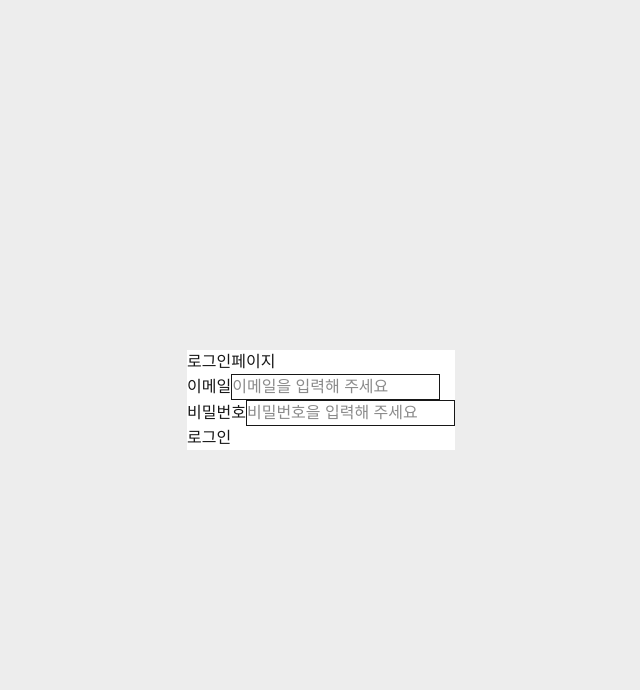
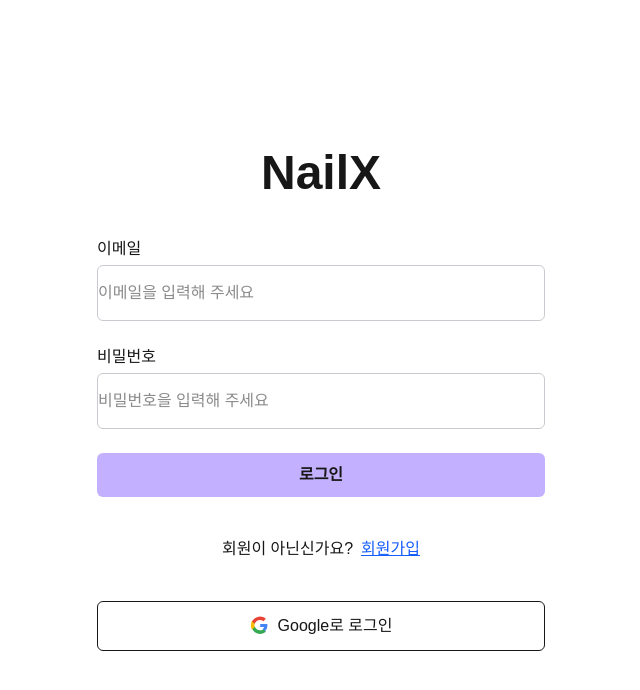
Before and after one commit to KimTaeEun1632/AI-Nail-Art, a Next.js app: page /auth/signIn in a window 1280 px wide. Shown: the top 690 px of the page, without its empty margins (319-959 px from the left). Built offline with nearby package versions, Linux system fonts and the light colour scheme.

Commit message:
style: 회원가입, 로그인페이지 스타일 추가

```diff
--- a/src/components/Common/LoginButton.jsx
+++ b/src/components/Common/LoginButton.jsx
@@ -1,11 +1,11 @@
 import React from "react";
 import { signIn } from "next-auth/react";
 
-const LoginButton = () => {
+const GoogleLoinButton = ({ ...props }) => {
   return (
     <>
       <button
-        className="flex items-center justify-center gap-2 px-6 py-3 bg-[#dafba6] rounded-full hover:bg-[#edfad9] text-gray-700 font-medium cursor-pointer"
+        {...props}
         onClick={() =>
           signIn("google", {
             callbackUrl: "http://localhost:3000/test",
@@ -40,4 +40,4 @@
   );
 };
 
-export default LoginButton;
+export default GoogleLoinButton;
--- a/src/components/Common/SignInput.jsx
+++ b/src/components/Common/SignInput.jsx
@@ -15,9 +15,10 @@
     ref
   ) => {
     return (
-      <div>
+      <div className="flex flex-col gap-1">
         <label htmlFor={name}>{label}</label>
         <input
+          className="border rounded-md w-full h-14 border-[#CBC9CF]"
           placeholder={placeholder}
           name={name}
           type={type}
@@ -25,7 +26,9 @@
           {...props}
           disabled={disabled}
         />
-        {isError && <div>{errorMessage}</div>}
+        {isError && (
+          <span className="text-red-400 text-[14px] ">{errorMessage}</span>
+        )}
       </div>
     );
   }
--- a/src/pages/auth/signIn.jsx
+++ b/src/pages/auth/signIn.jsx
@@ -1,11 +1,12 @@
 import React from "react";
-import LoginButton from "@/components/Common/LoginButton";
+import GoogleLoinButton from "@/components/Common/LoginButton";
 import { USER_INPUT_VALIDATION } from "@/constants/user";
 import { useForm } from "react-hook-form";
 import EmptyLayout from "@/components/Layout/EmptyLayout";
 import SignInput from "@/components/Common/SignInput";
 import { signIn } from "next-auth/react";
 import { useRouter } from "next/router";
+import Link from "next/link";
 
 const { email, password } = USER_INPUT_VALIDATION;
 
@@ -59,12 +60,17 @@
     }
   };
   return (
-    <div className="min-h-screen flex items-center justify-center bg-[#ededed]">
-      <div className="bg-white">
-        로그인페이지
-        <form onSubmit={handleSubmit(onSubmit)}>
+    <div className="min-h-screen flex items-center justify-center">
+      <div className="flex flex-col items-center gap-10 w-full max-w-md">
+        <Link href="/" className="text-5xl font-bold">
+          NailX
+        </Link>
+        <div className="flex flex-col items-center gap-6 w-full">
+          <form
+            onSubmit={handleSubmit(onSubmit)}
+            className="flex flex-col gap-6 w-full"
+          >
             <SignInput
-            className="border "
               label="이메일"
               placeholder="이메일을 입력해 주세요"
               type="email"
@@ -73,7 +79,6 @@
               {...register("email", rules.emailRules)}
             />
             <SignInput
-            className="border "
               label="비밀번호"
               placeholder="비밀번호을 입력해 주세요"
               type="password"
@@ -81,10 +86,24 @@
               errorMessage={errors.password?.message}
               {...register("password", rules.passwordRules)}
             />
-          <button type="submit" disabled={!isValid}>
+            <button
+              type="submit"
+              disabled={!isValid}
+              className="bg-[#c3b1ff] w-full rounded-md h-11 font-bold"
+            >
               로그인
             </button>
           </form>
+        </div>
+        <div className="flex gap-2">
+          <span>회원이 아닌신가요?</span>
+          <Link href="/auth/signup" className="underline text-blue-600">
+            회원가입
+          </Link>
+        </div>
+        <div className="w-full">
+          <GoogleLoinButton className="w-full flex items-center justify-center gap-2 px-6 py-3 border rounded-md hover:bg-gray-200" />
+        </div>
       </div>
     </div>
   );
--- a/src/pages/auth/signUp.jsx
+++ b/src/pages/auth/signUp.jsx
@@ -1,8 +1,10 @@
 import { auth } from "@/apis/auth/auth";
+import GoogleLoinButton from "@/components/Common/LoginButton";
 import SignInput from "@/components/Common/SignInput";
 import EmptyLayout from "@/components/Layout/EmptyLayout";
 import { USER_INPUT_VALIDATION } from "@/constants/user";
 import { useMutation } from "@tanstack/react-query";
+import Link from "next/link";
 import { useRouter } from "next/router";
 import React from "react";
 import { useForm } from "react-hook-form";
@@ -65,9 +67,16 @@
   };
 
   return (
-    <div>
-      회원가입 페이지
-      <form onSubmit={handleSubmit(onsubmit)}>
+    <div className="min-h-screen flex items-center justify-center">
+      <div className="flex flex-col items-center gap-10 w-full max-w-md">
+        <Link href="/" className="text-5xl font-bold">
+          NailX
+        </Link>
+        <div className="flex flex-col items-center gap-6 w-full">
+          <form
+            onSubmit={handleSubmit(onsubmit)}
+            className="flex flex-col gap-6 w-full"
+          >
             <SignInput
               label="이메일"
               type="email"
@@ -103,16 +112,32 @@
                   notMatch: (value) => {
                     const { password } = getValues();
                     return (
-                  password === value || passwordConfirm?.errorMessage.confirm
+                      password === value ||
+                      passwordConfirm?.errorMessage.confirm
                     );
                   },
                 },
               })}
             />
-        <button type="submit" disabled={!isValid}>
+            <button
+              type="submit"
+              disabled={!isValid}
+              className="bg-[#c3b1ff] w-full rounded-md h-11 font-bold"
+            >
               회원가입
             </button>
           </form>
+        </div>
+        <div className="flex gap-2">
+          <span>이미 가압하셨나요?</span>
+          <Link href="/auth/signup" className="underline text-blue-600">
+            로그인
+          </Link>
+        </div>
+        <div className="w-full">
+          <GoogleLoinButton className="w-full flex items-center justify-center gap-2 px-6 py-3 border rounded-md hover:bg-gray-200" />
+        </div>
+      </div>
     </div>
   );
 };
--- a/src/pages/index.js
+++ /dev/null
@@ -1,27 +0,0 @@
-import LiveBackground from "@/components/Common/LiveBackground";
-import Image from "next/image";
-import nailArtImg from "@/assets/images/nailArt.jpg";
-import LoginButton from "@/components/Common/LoginButton";
-
-export default function Home() {
-  return (
-    <>
-      <div className="min-h-screen w-full flex flex-col items-center justify-center pt-20 pb-20 bg-black">
-        <div className="flex flex-col grow gap-12 items-center justify-center text-white w-full h-full overflow-hidden">
-          <div className="flex flex-col grow items-center gap-8 justify-center w-full">
-            <div className="flex items-center justify-center flex-col w-full flex-1 max-hd-[32rem]">
-              <div className="flex items-center justify-center h-[32rem] relative aspect-square border rounded-4xl overflow-hidden">
-                <Image src={nailArtImg} alt="네일아트 이미지" fill />
-              </div>
-            </div>
-            <div>이미지를 생성하려면 로그인을 해주세요.</div>
-          </div>
-          <div>
-            <LoginButton />
-          </div>
-        </div>
-      </div>
-      <LiveBackground />
-    </>
-  );
-}
--- /dev/null
+++ b/src/pages/index.jsx
@@ -0,0 +1,37 @@
+import LiveBackground from "@/components/Common/LiveBackground";
+import Image from "next/image";
+import nailArtImg from "@/assets/images/nailArt.jpg";
+import GoogleLoinButton from "@/components/Common/LoginButton";
+import { useSession } from "next-auth/react";
+import { useRouter } from "next/router";
+
+export default function Home() {
+  const { data: session, status } = useSession();
+  const router = useRouter();
+  return (
+    <>
+      {status === "authenticated" ? (
+        router.push("/test")
+      ) : (
+        <>
+          <div className="min-h-screen w-full flex flex-col items-center justify-center pt-20 pb-20 bg-black">
+            <div className="flex flex-col grow gap-12 items-center justify-center text-white w-full h-full overflow-hidden">
+              <div className="flex flex-col grow items-center gap-8 justify-center w-full">
+                <div className="flex items-center justify-center flex-col w-full flex-1 max-hd-[32rem]">
+                  <div className="flex items-center justify-center h-[32rem] relative aspect-square border rounded-4xl overflow-hidden">
+                    <Image src={nailArtImg} alt="네일아트 이미지" fill />
+                  </div>
+                </div>
+                <div>이미지를 생성하려면 로그인을 해주세요.</div>
+              </div>
+              <div>
+                <GoogleLoinButton className="flex items-center justify-center gap-2 px-6 py-3 bg-[#dafba6] rounded-full hover:bg-[#edfad9] text-gray-700 font-medium cursor-pointer" />
+              </div>
+            </div>
+          </div>
+          <LiveBackground />
+        </>
+      )}
+    </>
+  );
+}
```
Lines whose indentation alone changed are shown as unchanged.
